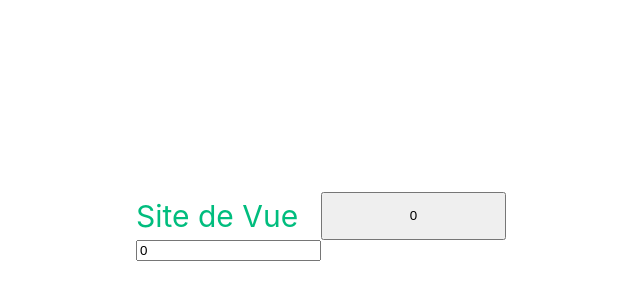
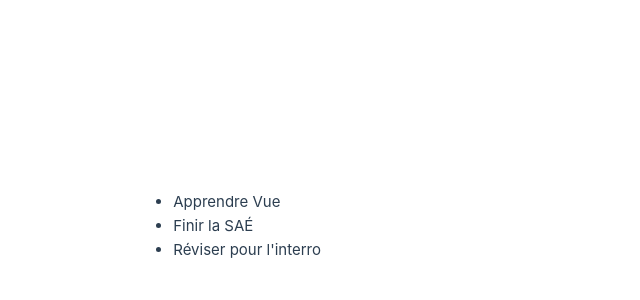
Before and after one commit to JoraxTV/todo_list, a Vue app: page / in a window 1280 px wide. Shown: the part 174-474 px from the top of the page, without its empty margins (319-959 px from the left). Built offline with nearby package versions, Linux system fonts and the light colour scheme.

Commit message:
Exercice 8

```diff
--- a/src/App.vue
+++ b/src/App.vue
@@ -1,17 +1,19 @@
 <script setup lang="ts">
-import { ref } from "vue";
-let url = "https://vuejs.org/";
-let compteur = ref(0);
-function incremente() {
-  compteur.value++;
-  console.log(compteur.value);
-}
+ import {ref} from 'vue';
+  let id = 0;
+  const taches = ref([{id:id++, description:"Apprendre Vue", faite:false},
+    {id:id++, description:"Finir la SAÉ", faite:false},
+    {id:id++, description:"Réviser pour l'interro", faite:false}]);
 </script>
 
 <template>
-  <h1><a v-bind:href="url">Site de Vue</a></h1>
-  <button v-on:click="incremente">{{ compteur }}</button>
-  <input type="number" v-model="compteur" />
+ <div id="wrapper">
+    <ul>
+      <li v-for="tache in taches" :key="tache.id">
+   	 <span>{{tache.description}}</span>
+      </li>
+    </ul>
+  </div>
 </template>
 
 <style scoped>
```
